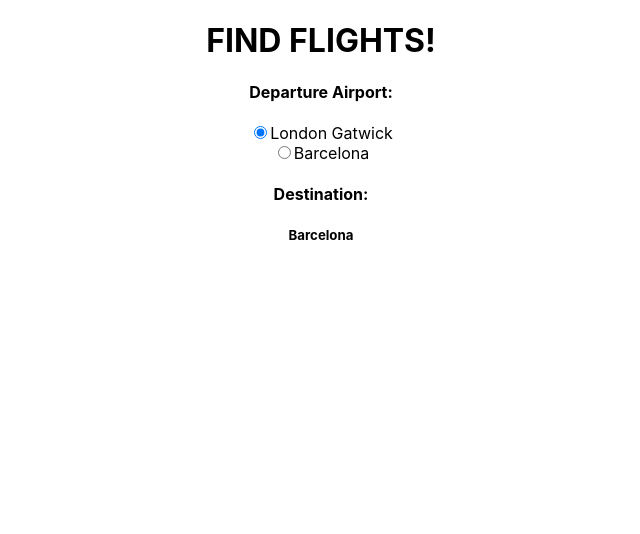
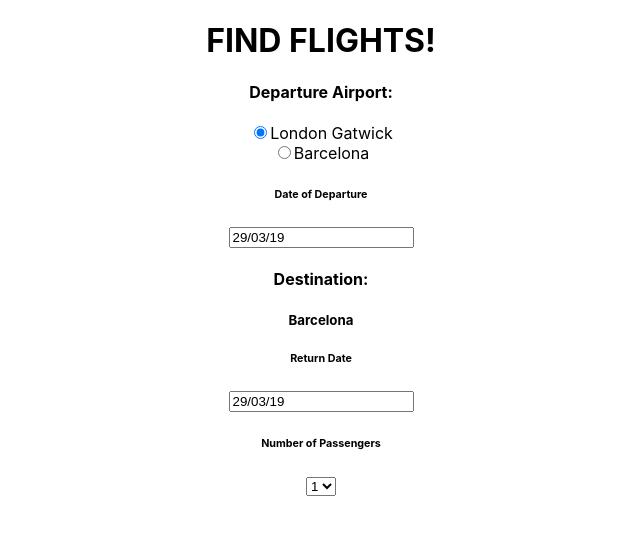
Before and after one commit to kbberker/kyte-client, a React (Create React App) app: page / in a window 1280 px wide. Shown: the top 534 px of the page, without its empty margins (319-959 px from the left). Built offline with nearby package versions, Linux system fonts and the light colour scheme.

Commit message:
Add date picker and num of passengers picker

```diff
--- a/src/FlightSearch.js
+++ b/src/FlightSearch.js
@@ -1,9 +1,15 @@
 import React, { Component } from "react";
+import DatePicker from "react-datepicker";
+
+import "react-datepicker/dist/react-datepicker.css";
 
 class FlightSearch extends Component {
   state = {
     departureAirport: "LGW",
-    arrivalAirport: "BCN"
+    arrivalAirport: "BCN",
+    departureDate: new Date(),
+    returnDate: new Date(),
+    numOfPass: "1"
   };
 
   handleDepartureChange = event => {
@@ -11,6 +17,21 @@ class FlightSearch extends Component {
       departureAirport: event.target.value,
       arrivalAirport: event.target.value === "LGW" ? "BCN" : "LGW"
     });
+  };
+
+  // TODO use >>> date.toISOString().slice(0, 10) before making fetch req
+
+  handleDepartureDateChange = date => {
+    // debugger;
+    this.setState({ departureDate: date });
+  };
+
+  handleReturnDateChange = date => {
+    this.setState({ returnDate: date });
+  };
+
+  handleNumOfPass = event => {
+    this.setState({ numOfPass: event.target.value });
   };
 
   render() {
@@ -43,6 +64,16 @@ class FlightSearch extends Component {
               Barcelona
             </label>
           </div>
+          <div>
+            <h6>Date of Departure</h6>
+            <DatePicker
+              dateFormat="dd/MM/yy"
+              minDate={new Date()}
+              shouldCloseOnSelect={false}
+              selected={this.state.departureDate}
+              onChange={this.handleDepartureDateChange}
+            />
+          </div>
         </div>
         <div>
           <h4>Destination:</h4>
@@ -51,6 +82,24 @@ class FlightSearch extends Component {
           ) : (
             <h5>Barcelona</h5>
           )}
+          <h6>Return Date</h6>
+          <DatePicker
+            dateFormat="dd/MM/yy"
+            minDate={this.state.departureDate}
+            shouldCloseOnSelect={false}
+            selected={this.state.returnDate}
+            onChange={this.handleReturnDateChange}
+          />
+        </div>
+        <div>
+          <h6>Number of Passengers</h6>
+          <select onChange={this.handleNumOfPass}>
+            <option value="1">1</option>
+            <option value="2">2</option>
+            <option value="3">3</option>
+            <option value="4">4</option>
+            <option value="5">5</option>
+          </select>
         </div>
       </div>
     );
```
